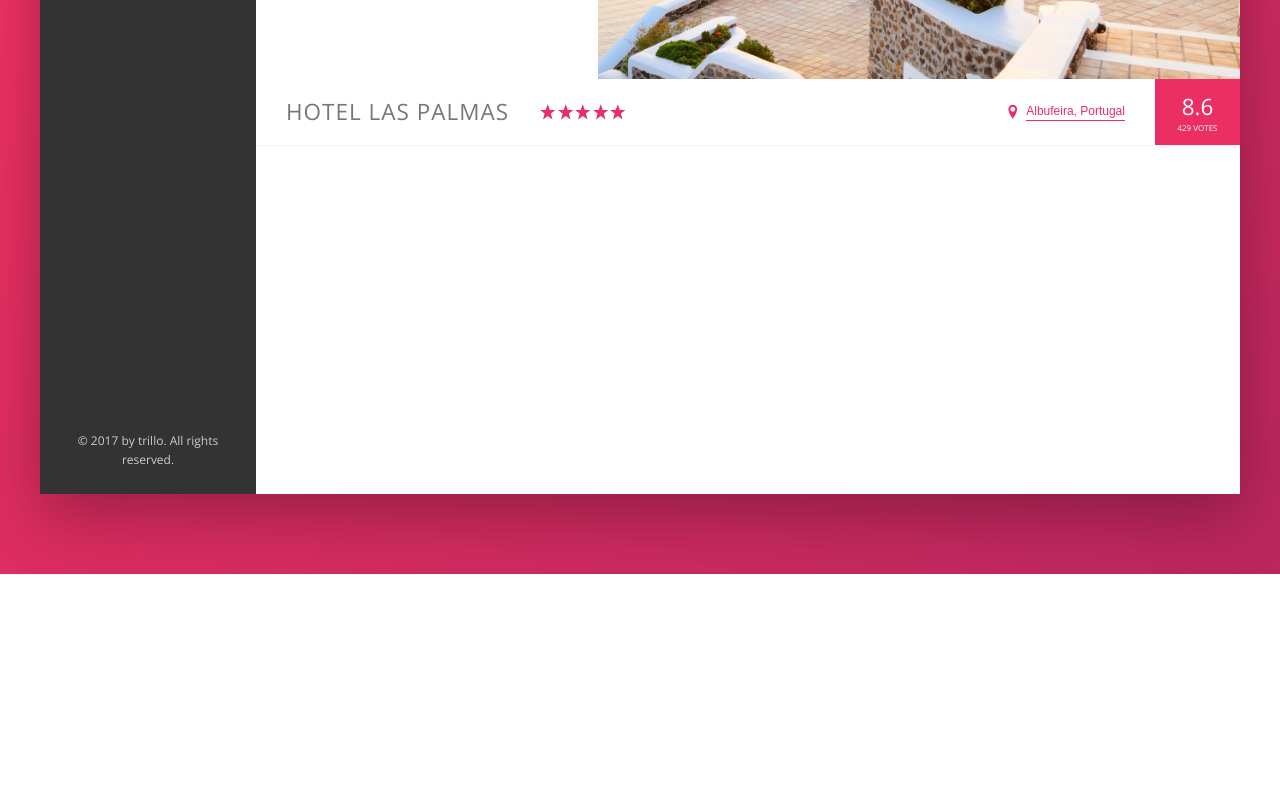
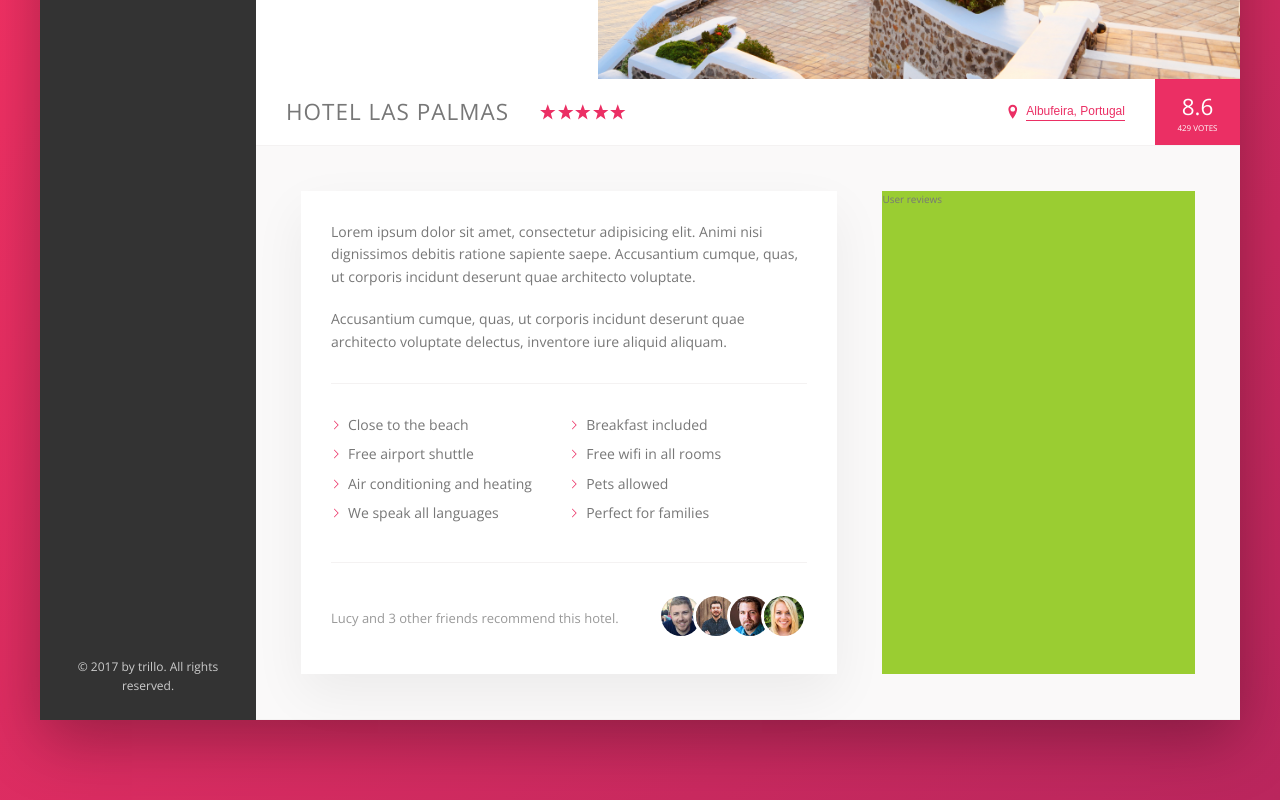
Before and after one commit to JohnSmith157/trillo, a website: page index.html in a window 1280 px wide. Shown: the part 456-1256 px from the top of the page. Before the commit the page ends 1030 px from the top, so only its background shows below. Drawn offline with nearby package versions, Linux system fonts and the light colour scheme.

Commit message:
Completed the description section

```diff
--- a/index.html
+++ b/index.html
@@ -137,6 +137,44 @@
 
                     </div>
 
+                    <div class="detail">
+                        <div class="description">
+                            <p class="paragraph">
+                                Lorem ipsum dolor sit amet, consectetur adipisicing elit. Animi nisi dignissimos debitis ratione sapiente saepe. Accusantium cumque, quas, ut corporis incidunt deserunt quae architecto voluptate.
+                            </p>
+                            <p class="paragraph">
+                                Accusantium cumque, quas, ut corporis incidunt deserunt quae architecto voluptate delectus, inventore iure aliquid aliquam.
+                            </p>
+
+                            <ul class="list">
+                                <li class="list__item">Close to the beach</li>
+                                <li class="list__item">Breakfast included</li>
+                                <li class="list__item">Free airport shuttle</li>
+                                <li class="list__item">Free wifi in all rooms</li>
+                                <li class="list__item">Air conditioning and heating</li>
+                                <li class="list__item">Pets allowed</li>
+                                <li class="list__item">We speak all languages</li>
+                                <li class="list__item">Perfect for families</li>
+                            </ul>
+
+                            <div class="recommend">
+                                <p class="recommend__count">
+                                    Lucy and 3 other friends recommend this hotel.
+                                </p>
+
+                                <div class="recommend__friends">
+                                    <img src="img/user-3.jpg" alt="friend 1" class="recommend__photo">
+                                    <img src="img/user-4.jpg" alt="friend 2" class="recommend__photo">
+                                    <img src="img/user-5.jpg" alt="friend 3" class="recommend__photo">
+                                    <img src="img/user-6.jpg" alt="friend 4" class="recommend__photo">
+                                </div>
+                            </div>
+                        </div>
+
+                        <div class="user-reviews">
+                            User reviews
+                        </div>
+                    </div>
 
                 </main>
 
--- a/sass/_base.scss
+++ b/sass/_base.scss
@@ -31,6 +31,11 @@ Grey dark 3: #999
     --color-grey-dark-3: #999;
 
     --shadow-dark:  0 2rem 6rem rgba(0,0,0,.3);
+    --shadow-light: 0 2rem 5rem rgba(0,0,0,.06);
+
+    --line: 1px solid var(--color-grey-light-2);
+
+
 }
 
 * {
--- a/sass/_components.scss
+++ b/sass/_components.scss
@@ -205,7 +205,7 @@
 .overview {
     display: flex;
     align-items: center;
-    border-bottom: 1px solid var(--color-grey-light-2);
+    border-bottom: var(--line);
 
     &__heading {
         font-size: 2.25rem;
@@ -302,3 +302,82 @@
         box-shadow: none;
     }
 }
+
+//////////////////////////////////////
+//  PARAGRAPH
+.paragraph:not(:last-of-type) {
+    margin-bottom: 2rem;
+}
+
+
+
+
+
+//////////////////////////////////////
+//  LIST
+.list {
+    list-style: none;
+    margin: 3rem 0;
+    padding: 3rem 0;
+    border-top: var(--line);
+    border-bottom: var(--line);
+
+    display: flex;
+    flex-wrap: wrap;
+
+    &__item {
+        flex: 0 0 50%;
+        margin-bottom: .7rem;
+    }
+
+    &__item::before {
+        content: "";
+        display: inline-block;
+        height: 1rem;
+        width: 1rem;
+        margin-right: .7rem;
+
+        // Older browsers
+        /* background-image: url(../img/chevron-thin-right.svg);
+        background-size: cover;
+ */
+        // Newer browsers - masks
+        background-color: var(--color-primary);
+        -webkit-mask-image: url(../img/chevron-thin-right.svg);
+        -webkit-mask-size: cover;
+        mask-image: url(../img/chevron-thin-right.svg);
+        mask-size: cover;
+    }
+}
+
+
+
+//////////////////////////////////////
+//  RECOMMEND
+.recommend {
+    font-size: 1.3rem;
+    color: var(--color-grey-dark-3);
+
+    display: flex;
+    align-items: center;
+
+    &__count {
+        margin-right: auto;
+    }
+
+    &__friends {
+
+    }
+
+    &__photo {
+        box-sizing: content-box;
+        height: 4rem;
+        width: 4rem;
+        border-radius: 50%;
+        border: 3px solid #fff;
+
+        &:not(:last-child) {
+            margin-right: -1.5rem;
+        }
+    }
+}
--- a/sass/_layout.scss
+++ b/sass/_layout.scss
@@ -11,7 +11,7 @@
     font-size: 1.4rem;
     height: 7rem;
     background-color: #fff;
-    border-bottom: 1px solid var(--color-grey-light-2);
+    border-bottom: var(--line);
 
     display: flex;
     justify-content: space-between;
@@ -35,9 +35,29 @@
 .hotel-view {
     background-color: #fff;
 
-    // test
 
-    height: 80rem;
 
     flex: 1;
 }
+
+.detail {
+    display: flex;
+    padding: 4.5rem;
+    background-color: var(--color-grey-light-1);
+    border-bottom: var(--line);
+}
+
+.description {
+    font-size: 1.4rem;
+    background-color: #fff;
+    box-shadow: var(--shadow-light);
+    padding: 3rem;
+
+    flex: 0 0 60%;
+    margin-right: 4.5rem;
+}
+
+.user-reviews {
+    background-color: yellowgreen;
+    flex: 1;
+}
```
Also changed, not shown: css/style.css.
